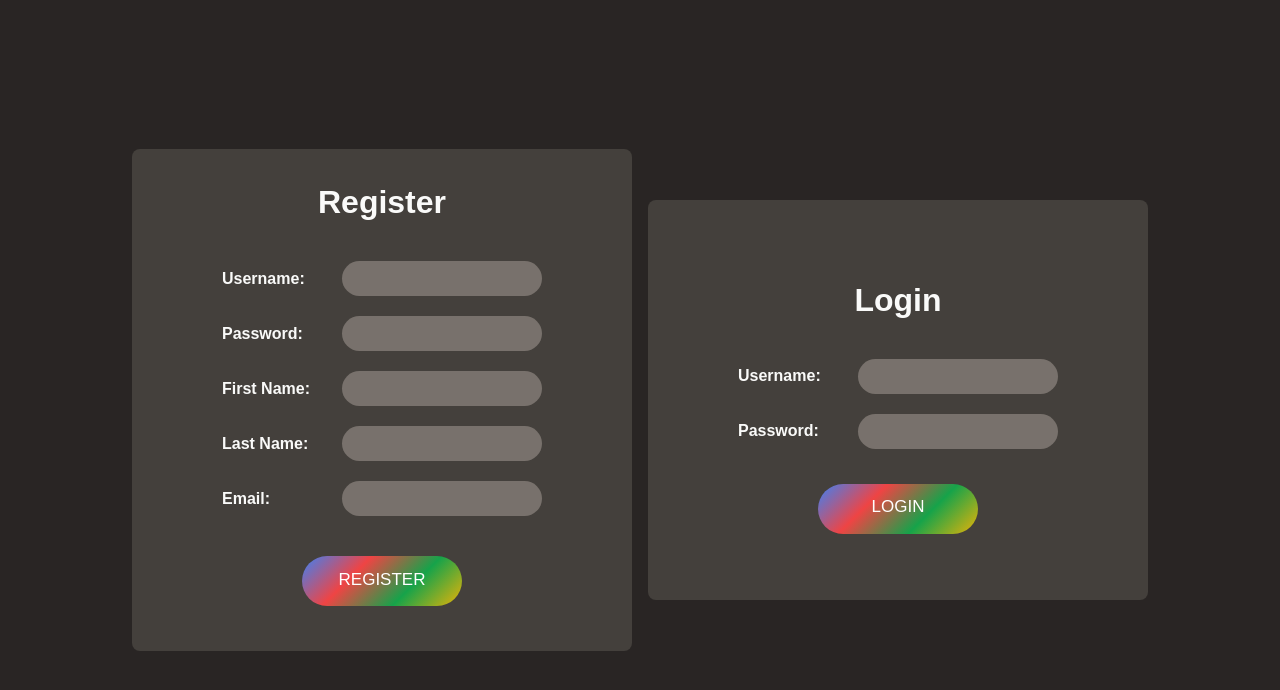
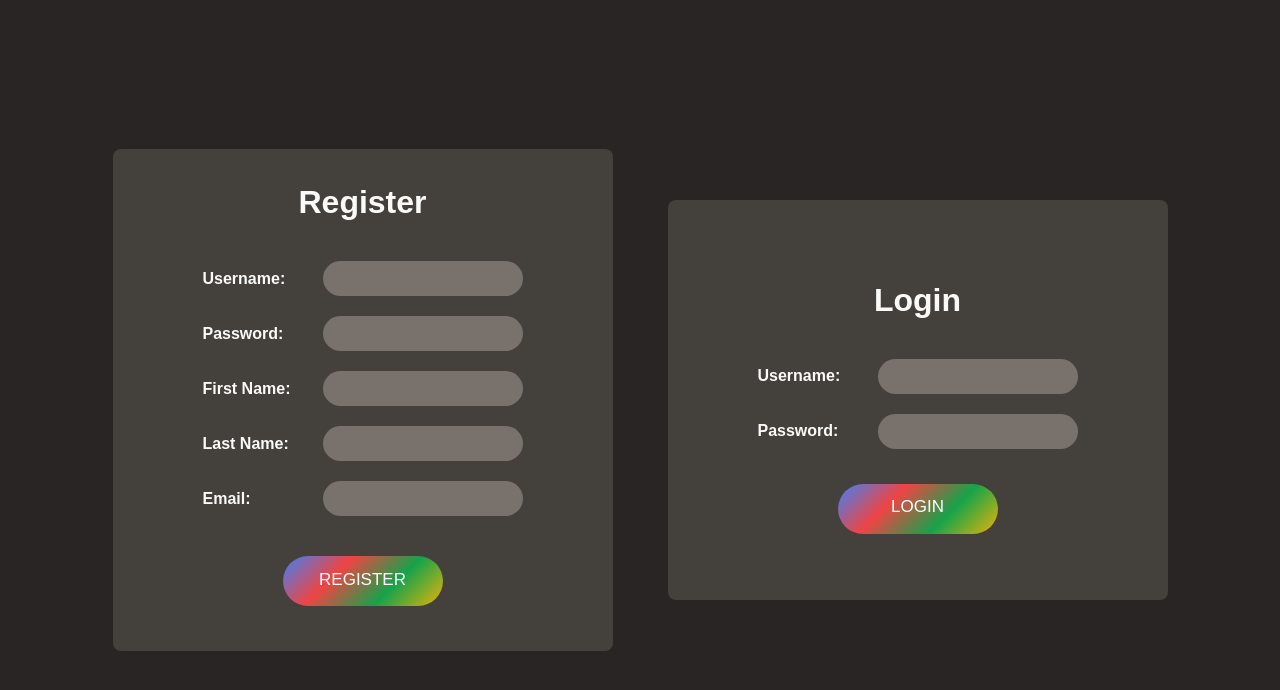
Before and after one commit to K-I-S/Forum-Project, a FastAPI app: page /users/register in a window 1280 px wide. Shown: the top 690 px of the page. Run offline with FastAPI, Linux system fonts and the light colour scheme; some web fonts are replaced.

Commit message:
tiny-fix

```diff
--- a/static/styles.css
+++ b/static/styles.css
@@ -22,7 +22,7 @@ html {
   /* margin-top: 44px; */
   display: flex;
   align-items: center;
-  gap: 16px;
+  gap: 55px;
   /* text-align: center; */
 }
 .register-form {
```
